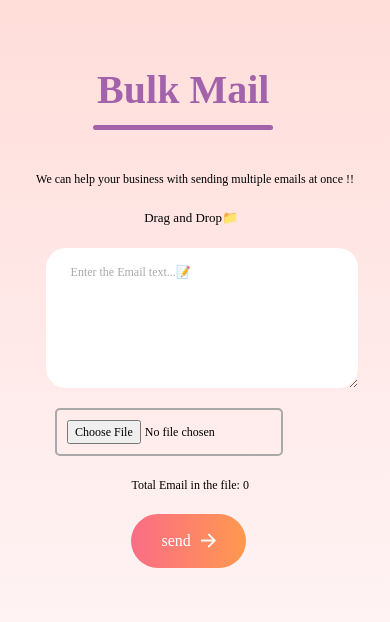
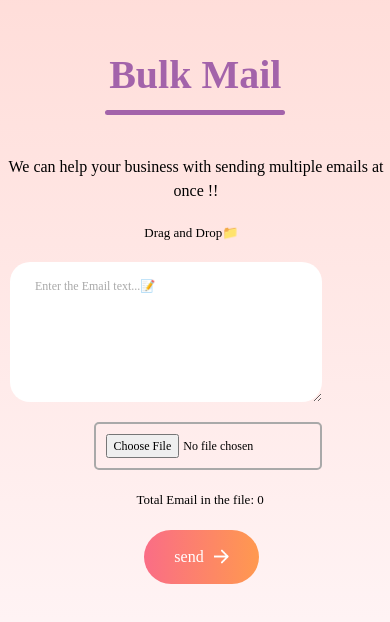
Before and after one commit to mujubarrahaman/Bulk-Mail-App-Frontend, a React (Vite) app: page / in a window 390 px wide. Shown: the part 108-730 px from the top of the page. Built offline with nearby package versions, Linux system fonts and the light colour scheme.

Commit message:
responsive

```diff
--- a/src/App.css
+++ b/src/App.css
@@ -90,6 +90,10 @@ body{
     .contact-right{
         display: none;
     }
+    .contact-left p{
+        font-size: 16px;
+        margin-left: 2px;
+    }
 
     .contact-left{
         font-size: 12px;
@@ -98,26 +102,27 @@ body{
     }
     .contact-left h3{
         font-size: small;
+
     }
     .contact-left button{
-        margin-left: 30%;
+        margin-left: 37%;
     }
     h3{
-        margin-left: 34%;
+        margin-left: 37%;
     }
     .contact-left-title{
-        margin-left: 18%;
+        margin-left: 27%;
     }
     textarea{
-        margin-left: 3%;
+        margin-left: 10px;
     }
     .contact-left-title hr{
         width: 180px;
     }
     .file{
-        margin-left: 6%;
+        margin-left: 24%;
     }
     .count{
-        margin-left: 30%;
+        margin-left: 35%;
     }
 }
--- a/src/App.jsx
+++ b/src/App.jsx
@@ -63,7 +63,7 @@ return (
   <textarea onChange={handleMsg} value={msg} name="" id="" placeholder="Enter the Email text...📝" class="contact-inputs"></textarea>
   <input onChange={handleFile} class="file" type="file"/>
 
-  <p className='count'>Total Email in the file: {emailList.length}</p>
+  <h3 className='count'>Total Email in the file: {emailList.length}</h3>
   <button onClick={send}>{status ? "sending" : "send"} <img src={btn} alt="" /></button>
 </div>
 
```
